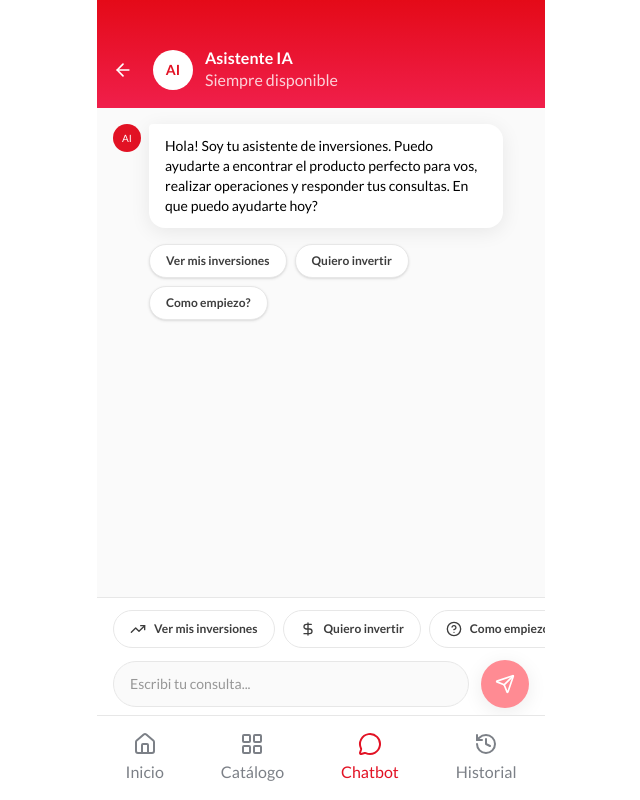
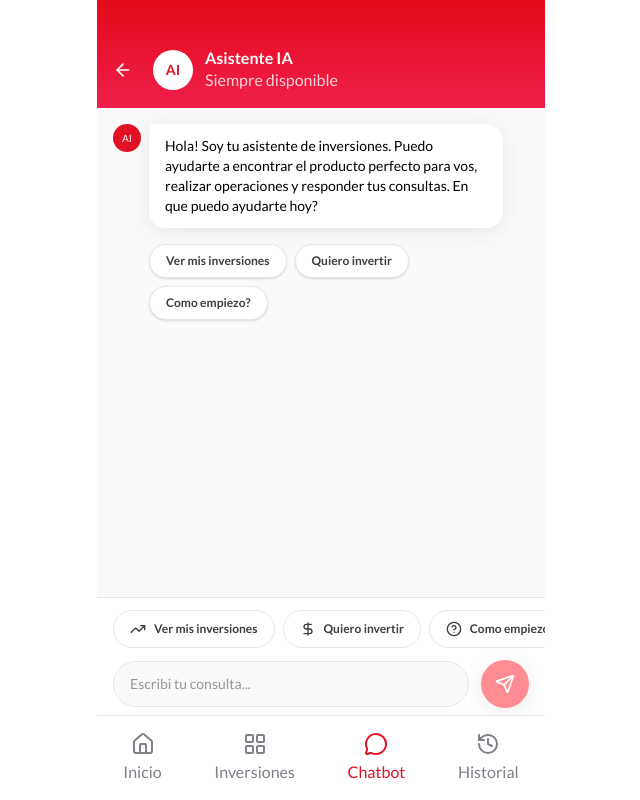
Before and after one commit to RenCostamagna/hackaton-prototype, a Next.js app: page /chatbot in a window 1280 px wide. Shown: the whole page, without its empty margins (319-959 px from the left). Built offline with nearby package versions, Linux system fonts and the light colour scheme.

Commit message:
feat: rename bottom nav tab to "Inversiones"
Update bottom nav label from "Catálogo" to "Inversiones".

```diff
--- a/components/features/bottom-nav.tsx
+++ b/components/features/bottom-nav.tsx
@@ -7,7 +7,7 @@ import { usePathname } from "next/navigation";
 
 const navItems = [
   { href: "/dashboard", label: "Inicio", icon: Home },
-  { href: "/catalogo", label: "Catálogo", icon: LayoutGrid },
+  { href: "/catalogo", label: "Inversiones", icon: LayoutGrid },
   { href: "/chatbot", label: "Chatbot", icon: MessageCircle },
   { href: "/historial", label: "Historial", icon: History },
 ];
```
